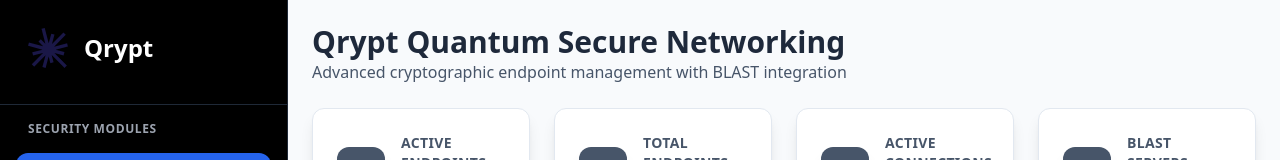
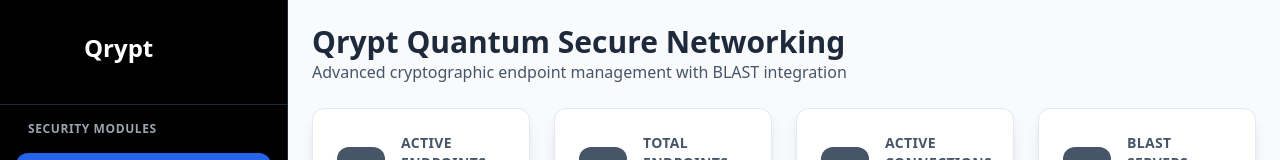
Before and after one commit to Grego22/design001, a React (Vite) app: page / in a window 1280 px wide. Shown: the top 160 px of the page. Built offline with nearby package versions, Linux system fonts and the light colour scheme.

Commit message:
Make Qrypt logo even brighter

```diff
--- a/src/components/Sidebar.tsx
+++ b/src/components/Sidebar.tsx
@@ -22,7 +22,7 @@
             <img
               src="/src/assets/QRY_logo_ symbol_ dark.svg"
               alt="Qrypt Logo"
-             className="w-10 h-10 object-contain filter brightness-200 contrast-125"
+             className="w-10 h-10 object-contain filter brightness-300 contrast-150 saturate-150"
             />
           </div>
           <div>
```
